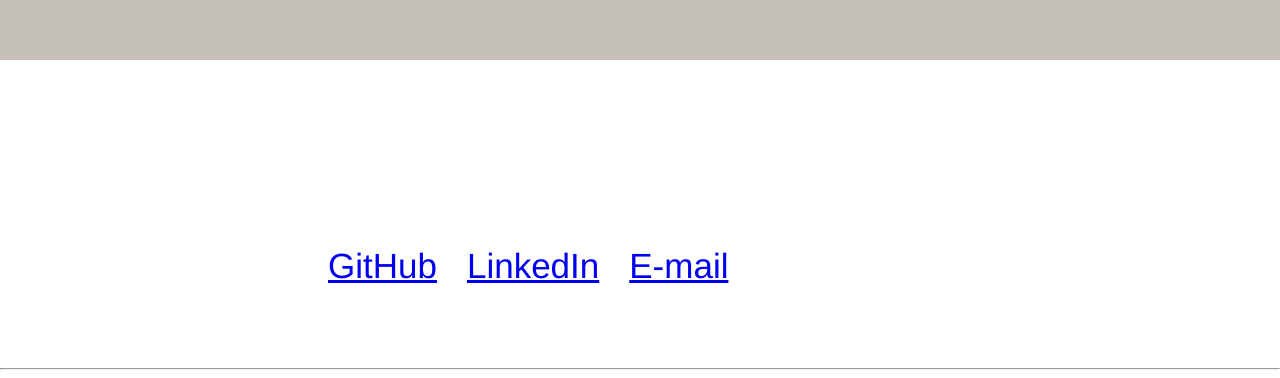
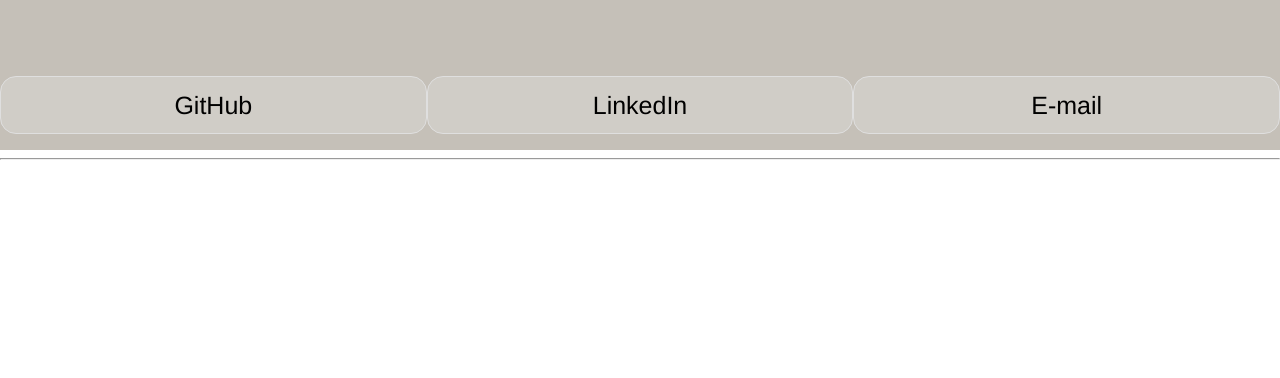
Before and after one commit to byeongkicho/thinkful_portfolio_website.io, a plain HTML site: page index.html in a window 1280 px wide. Shown: the part 1891-2269 px from the top of the page. After the commit the page ends 2059 px from the top, so only its background shows below. Drawn offline with nearby package versions, Linux system fonts and the light colour scheme.

Commit message:
small fixed footer

```diff
--- a/index.html
+++ b/index.html
@@ -71,14 +71,11 @@
   </main>
   <!-- footer  -->
   <footer>
-
-    <div class="footer__top">
-      <ul>
-        <a class="btn" href="https://github.com/taboo32">GitHub</a>
-        <a class="btn" href="https:linkedin.com/in/byeongkicho">LinkedIn</a>
-        <a class="btn" href="mailto: byeongkicho@gmail.com">E-mail</a>
-      </ul>
-    </div>
+    <ul>
+      <a class="btn" href="https://github.com/taboo32">GitHub</a>
+      <a class="btn" href="https:linkedin.com/in/byeongkicho">LinkedIn</a>
+      <a class="btn" href="mailto: byeongkicho@gmail.com">E-mail</a>
+    </ul>
   </footer>
   <hr>
 </body>
--- a/styles.css
+++ b/styles.css
@@ -118,7 +118,6 @@ main .intro {
 #about {
   background-color: #c5c0b8;
   padding: 20px 0 30px 0;
-  margin: 120px 0;
 }
 #contact {
   text-align: center;
@@ -126,31 +125,34 @@ main .intro {
 
 /* footer */
 footer {
-  background-color: inherit;
   width: 100%;
-  padding: 50px 0;
+  background-color: #c5c0b8;
   display: flex;
+  flex-direction: row;
+  align-content: center;
+}
+footer > ul {
+  display: flex;
+  width: 100%;
+  justify-content: space-between;
+  margin-left: -40px;
+}
+.btn {
+  align-items: center;
+  background-color: rgba(240, 240, 240, 0.26);
+  border: 1px solid #dfdfdf;
+  border-radius: 16px;
+  color: #000000;
+  cursor: pointer;
+  display: flex;
+  font-family: inherit;
+  font-size: 25px;
   justify-content: center;
-  align-items: center;
+  line-height: 28px;
+  max-width: 100%;
+  padding: 14px 20px;
+  text-decoration: none;
+  user-select: none;
+  touch-action: manipulation;
+  width: 100%;
 }
-
-footer .footer__top {
-  width: 55%;
-  margin: 0 auto;
-  color: white;
-  display: flex;
-  justify-items: center;
-  height: 10vh;
-}
-
-footer .footer__top ul {
-  width: 100%;
-  display: -webkit-box;
-  display: -ms-flexbox;
-  display: flex;
-}
-
-footer .footer__top ul a {
-  margin-right: 30px;
-  font-size: 35px;
-}
```
